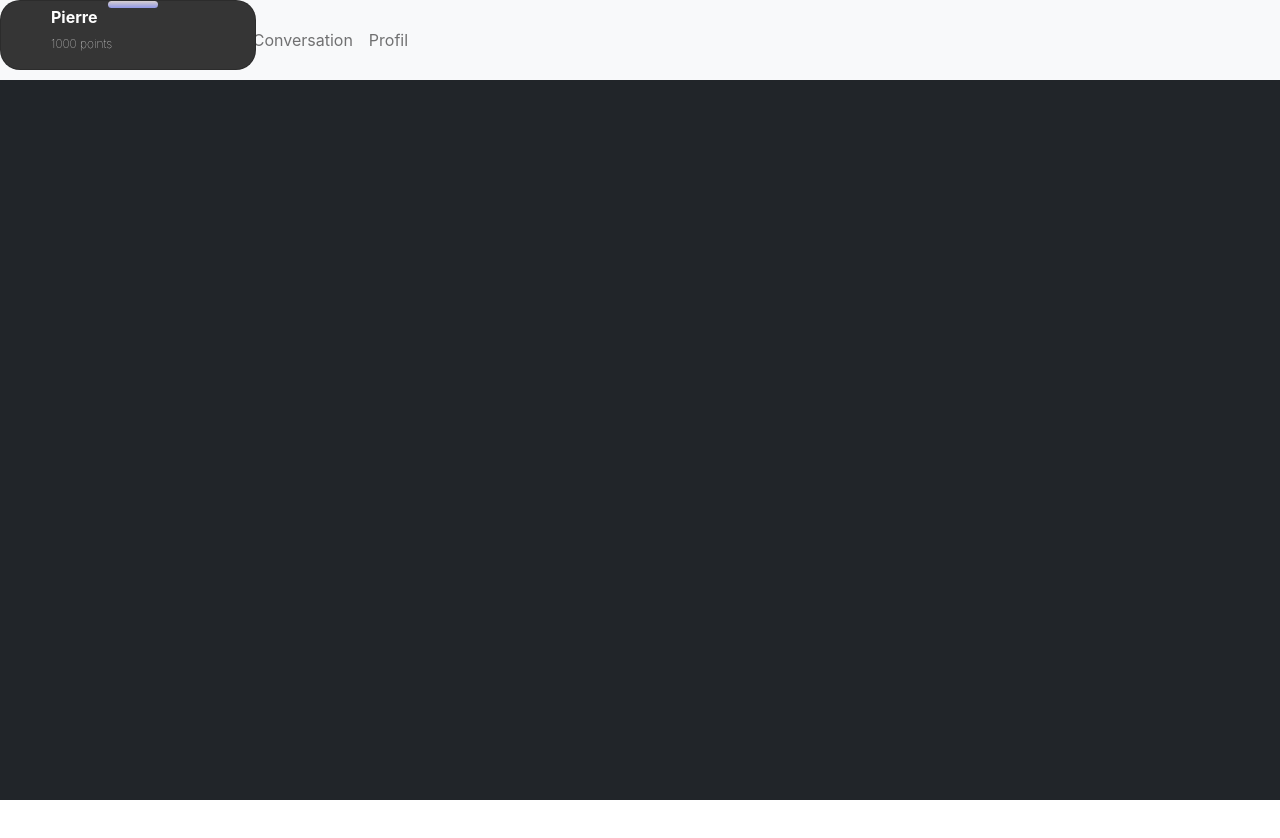
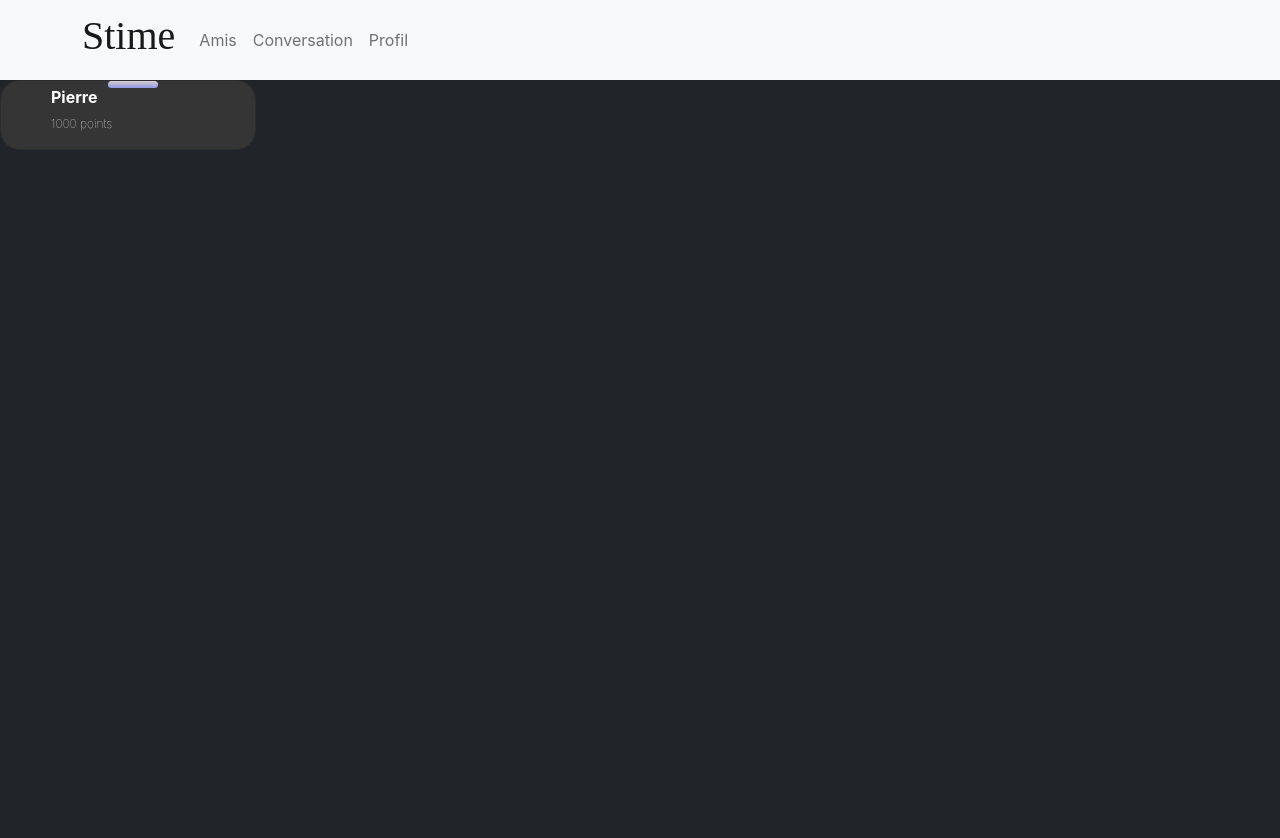
Before and after one commit to crichardd/TurnMaster, a React (Create React App) app: page /Friends in a window 1280 px wide. Shown: the top 838 px of the page. Before the commit the page ends 800 px from the top, so only its background shows below. Built offline with nearby package versions, Linux system fonts and the light colour scheme; a web font is replaced by a local one.

Commit message:
enfin reussi

```diff
--- a/src/header.tsx
+++ b/src/header.tsx
@@ -24,10 +24,9 @@ function Header({ connect }: { connect: boolean }){
         navigate("/Menu/user", { state: { connect: true } });
     }
     return (
-
         <header>
             {location.pathname.indexOf("user") !== -1 || connect === true ? (
-                <Navbar bg="light" expand="lg" style={{ height: "80px", minHeight: "80px", position: "fixed", width: "100%" }}>
+                <Navbar bg="light" expand="lg" style={{ height: "80px", minHeight: "80px",  width: "100%" }}>
                     <Container>
                         <Navbar.Brand href="" onClick={handleLandingPage}>
                             <div className='mint titleMain'><h1>Stime</h1> </div>
@@ -52,7 +51,6 @@ function Header({ connect }: { connect: boolean }){
                 <div> </div>
             )}
         </header>
-
     );
 
 }
```
